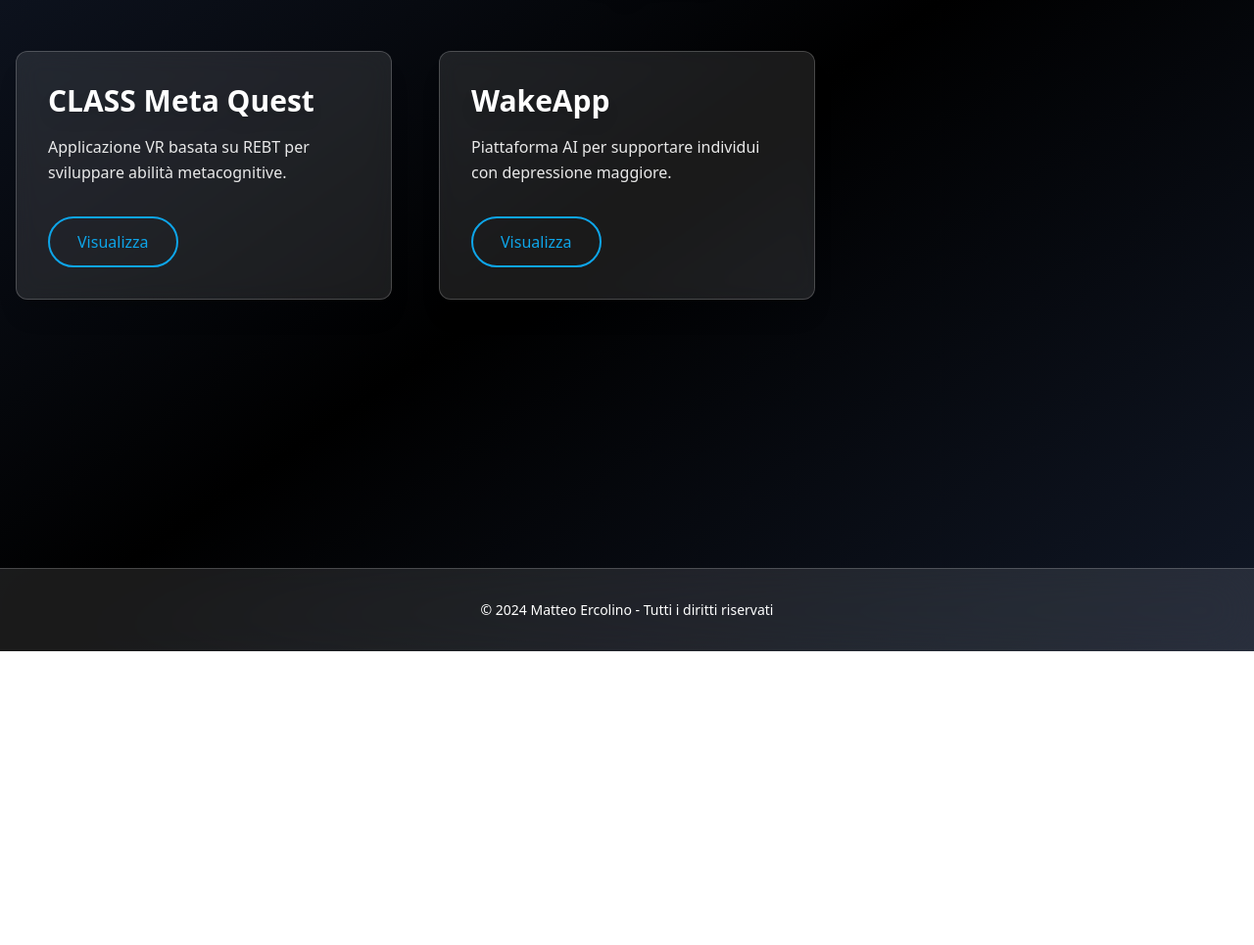
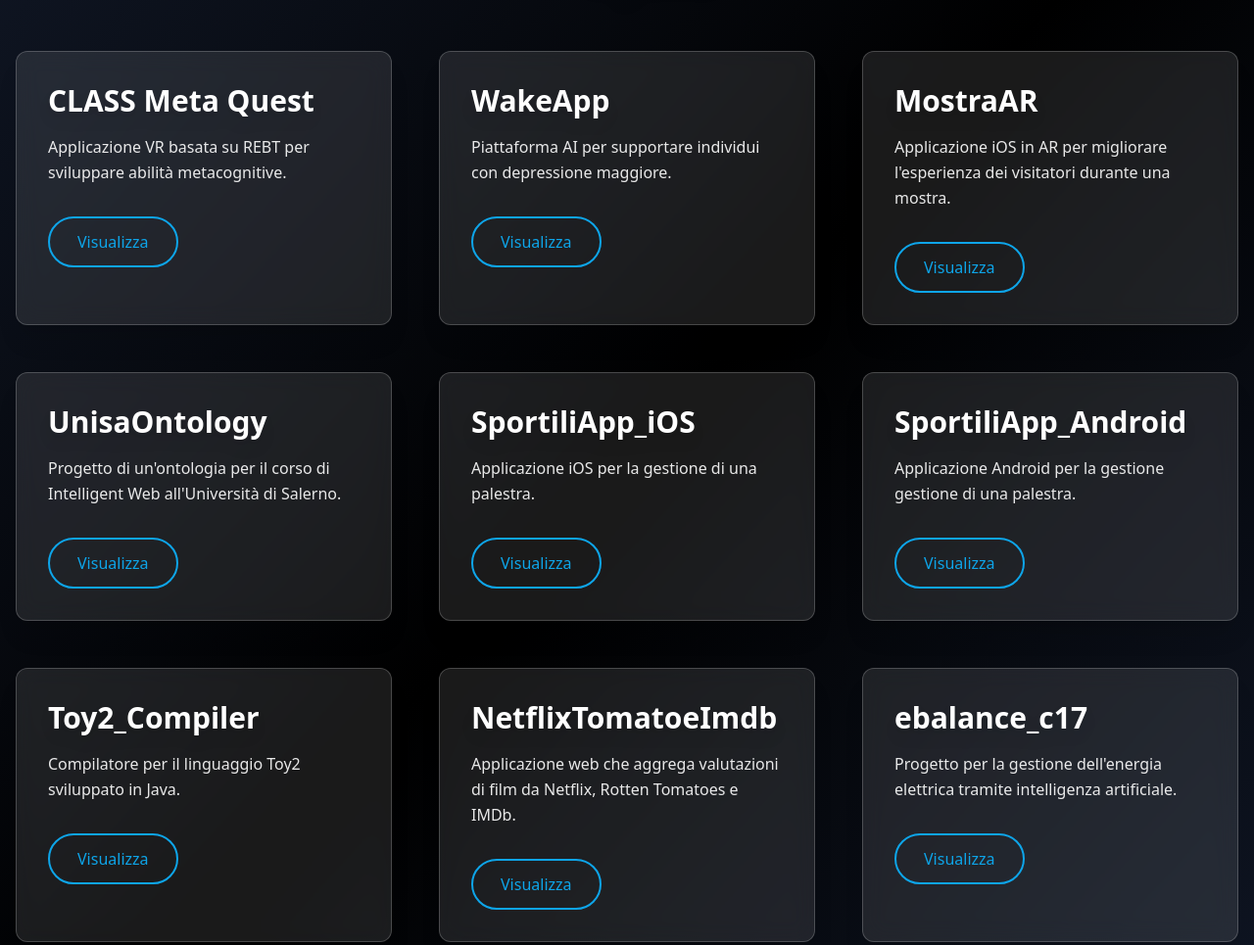
Before and after one commit to matthew-2000/matthew-2000.github.io, a plain HTML site: page projects.html in a window 1280 px wide. Shown: the part 220-1185 px from the top of the page at 98% size. Before the commit the page ends 885 px from the top, so only its background shows below. Drawn offline with nearby package versions, Linux system fonts and the light colour scheme.

Commit message:
Add projects and publications

```diff
--- a/projects.json
+++ b/projects.json
@@ -8,5 +8,40 @@
     "title": "WakeApp",
     "description": "Piattaforma AI per supportare individui con depressione maggiore.",
     "link": "https://github.com/matthew-2000/WakeApp"
+  },
+  {
+    "title": "MostraAR",
+    "description": "Applicazione iOS in AR per migliorare l'esperienza dei visitatori durante una mostra.",
+    "link": "https://github.com/matthew-2000/MostraAR"
+  },
+  {
+    "title": "UnisaOntology",
+    "description": "Progetto di un'ontologia per il corso di Intelligent Web all'Università di Salerno.",
+    "link": "https://github.com/matthew-2000/UnisaOntology"
+  },
+  {
+    "title": "SportiliApp_iOS",
+    "description": "Applicazione iOS per la gestione di una palestra.",
+    "link": "https://github.com/matthew-2000/SportiliApp_iOS"
+  },
+  {
+    "title": "SportiliApp_Android",
+    "description": "Applicazione Android per la gestione gestione di una palestra.",
+    "link": "https://github.com/matthew-2000/SportiliApp_Android"
+  },
+  {
+    "title": "Toy2_Compiler",
+    "description": "Compilatore per il linguaggio Toy2 sviluppato in Java.",
+    "link": "https://github.com/matthew-2000/Toy2_Compiler"
+  },
+  {
+    "title": "NetflixTomatoeImdb",
+    "description": "Applicazione web che aggrega valutazioni di film da Netflix, Rotten Tomatoes e IMDb.",
+    "link": "https://github.com/matthew-2000/NetflixTomatoeImdb"
+  },
+  {
+    "title": "ebalance_c17",
+    "description": "Progetto per la gestione dell'energia elettrica tramite intelligenza artificiale.",
+    "link": "https://github.com/matthew-2000/ebalance_c17"
   }
 ]
--- a/style.css
+++ b/style.css
@@ -23,6 +23,13 @@
 .btn-primary {
     background: linear-gradient(90deg, #0ea5e9, #06b6d4);
     color: #fff;
+}
+
+a.btn-primary {
+    display: inline-block !important;
+    visibility: visible !important;
+    opacity: 1 !important;
+    z-index: 10 !important;
 }
 
 .btn-primary:hover {
```
Also changed, not shown: publications.json (+4 -10 lines).
